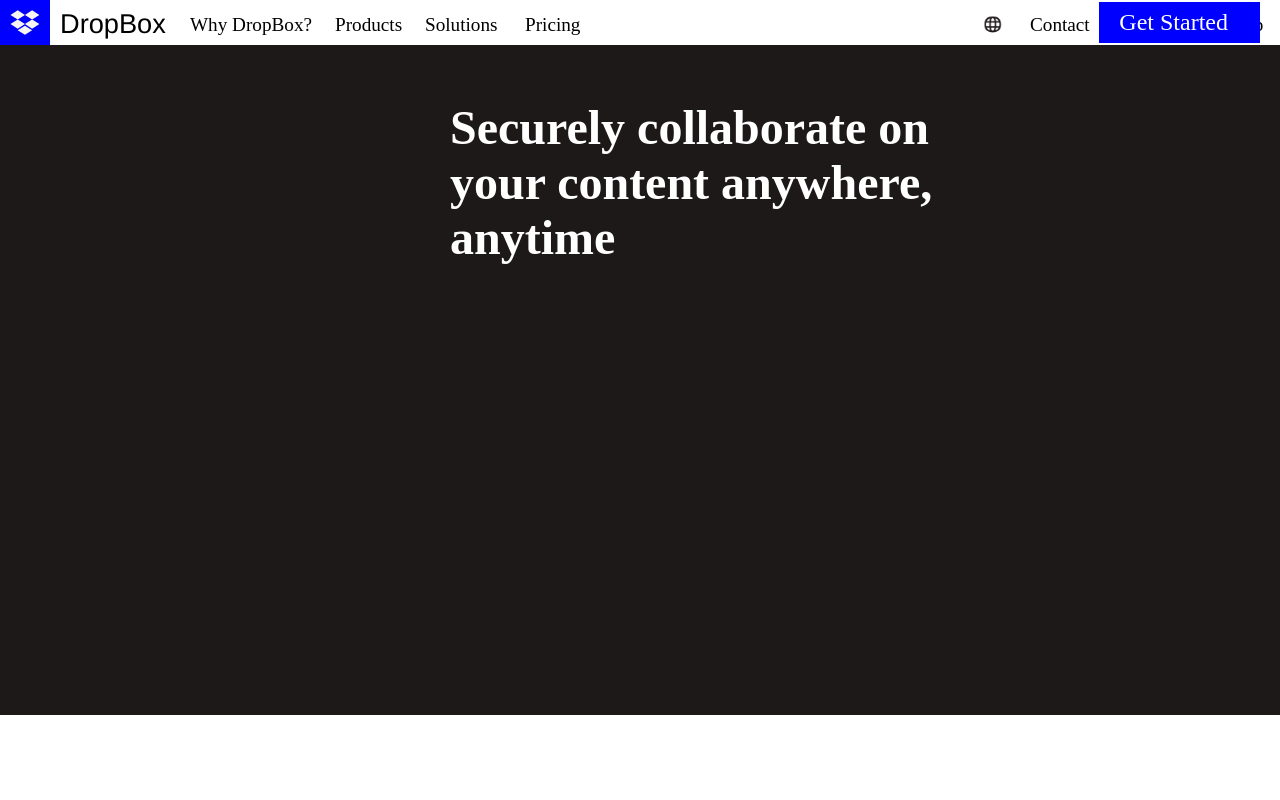
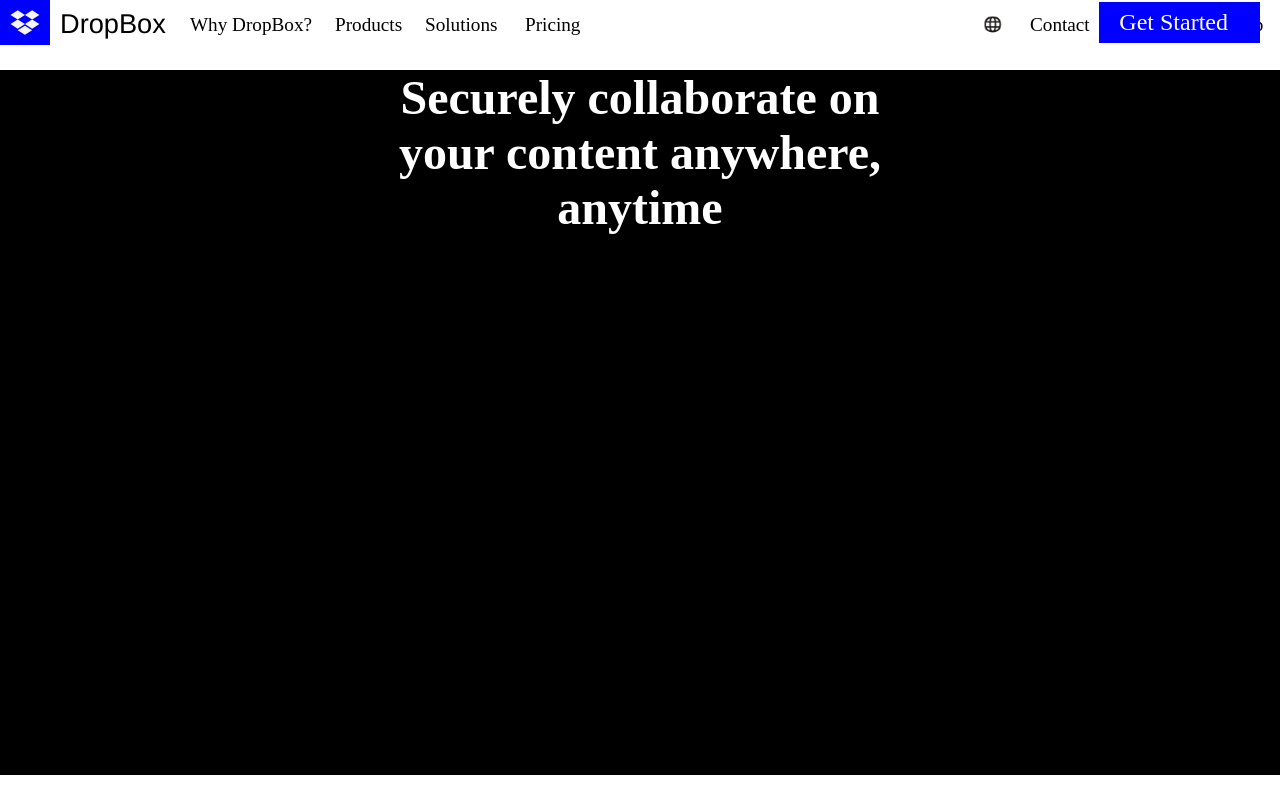
Before and after one commit to BernardoLF/mydropbox, a plain HTML site: page index.html in a window 1280 px wide. Shown: the top 800 px of the page. Drawn offline with Linux system fonts and the light colour scheme.

Commit message:
Inicio do Projeto com html base e algum css

```diff
--- a/index.html
+++ b/index.html
@@ -24,7 +24,7 @@
         <div class="getstarted">Get Started   </div>
     </header>
 
-    <div class="divtextoinicial">
+    <div class="divinicial">
          <h2 class="textoinicial">Securely collaborate on your content anywhere, anytime</h2>
     </div>
 </body>
--- a/style.css
+++ b/style.css
@@ -2,8 +2,10 @@ body {
     margin: 0px;
 }
 
-header { background-color: white;
-     }
+header {
+    background-color: white;
+    padding-bottom: 0px ;
+}
 
 .logodropbox {
     background-color: blue;
@@ -110,20 +112,25 @@ header { background-color: white;
     margin: 0px;
 }
 
-.divtextoinicial
-{
-    margin-top: 45px;
+.divinicial {
+
+    background-color: black;
     color: white;
-    background-color: #1e1919;
-    padding: 335px;
-}
-.textoinicial
-{
-    font-size: 3em;
-    position: absolute;
-    left: 450px;
-    top: 60px;
-    width: 45%;
+    padding-bottom: 500px;
 
 
 }
+
+
+.textoinicial {
+    text-align: center;
+    margin-left: auto;
+    margin-right: auto;
+    font-size: 3em;
+    width: 40%;
+    margin-top: 70px;
+}
+
+div {
+
+}
```
